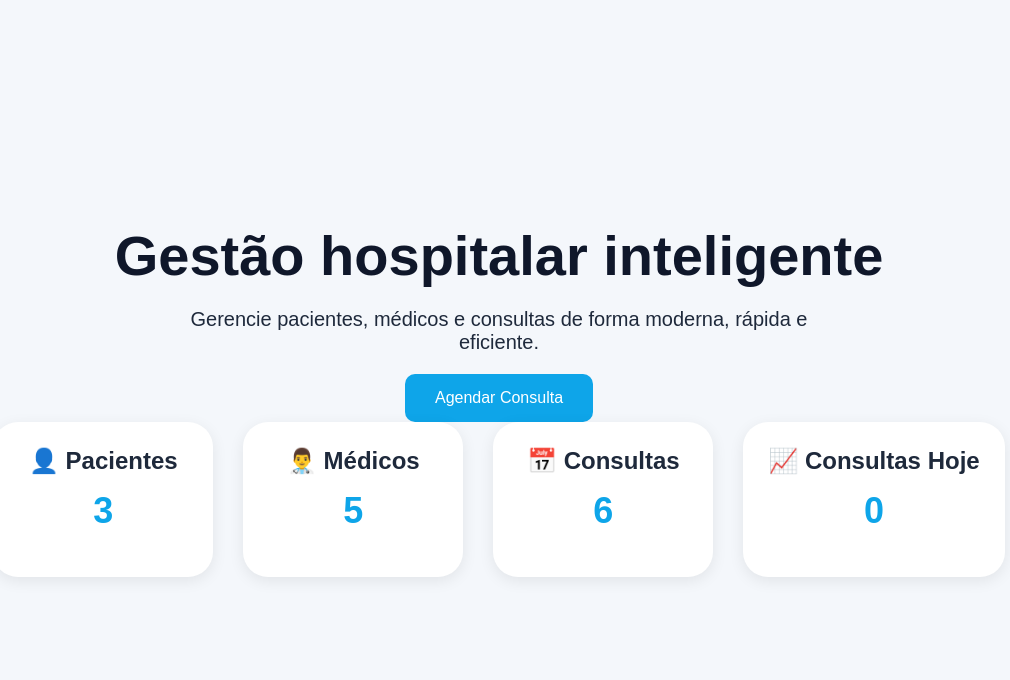
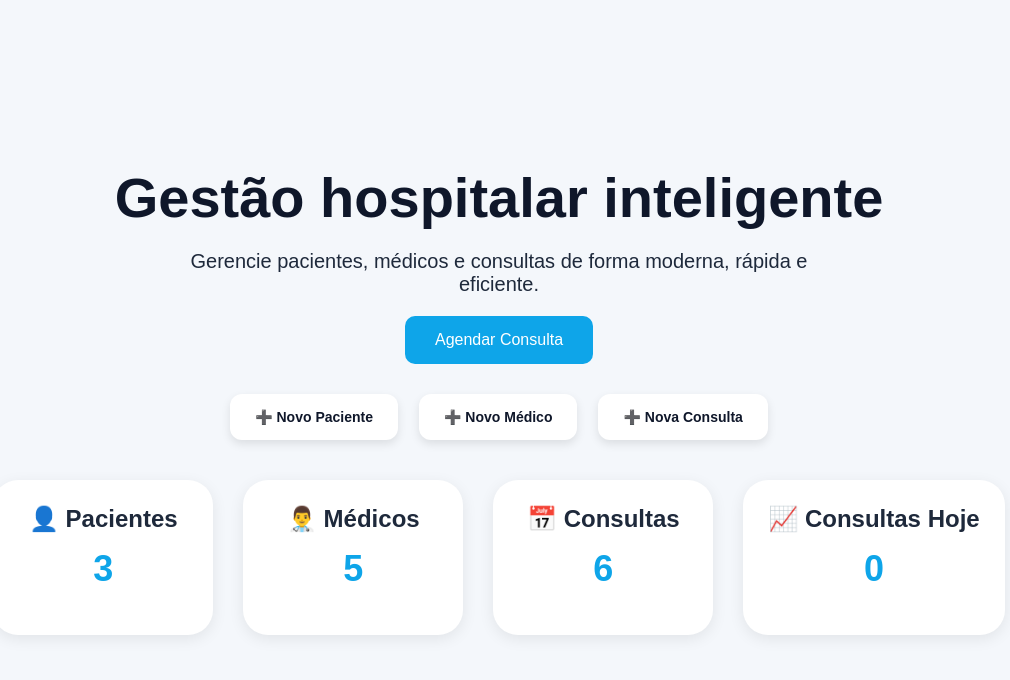
Before and after one commit to SamuelBerto/MedFlow, a Flask app: page / in a window 1280 px wide. Shown: the part 68-748 px from the top of the page, without its empty margins (141-1151 px from the left). Run offline with Flask 3, Linux system fonts and the light colour scheme; data comes from the database, SQL or seed files in the repository; both versions use the stored data as it was after the commit.

Commit message:
feat: adiciona painel de ações rápidas no dashboard

```diff
--- a/static/css/style.css
+++ b/static/css/style.css
@@ -9,6 +9,7 @@ body {
     background-color: #f4f7fb;
     color: #1e293b;
 }
+
 /* NAVBAR */
 .navbar {
     background-color: #0f172a;
@@ -20,22 +21,27 @@ body {
 
     padding: 20px 50px;
 }
+
 .logo {
     font-size: 24px;
     font-weight: bold;
 }
+
 .menu {
     display: flex;
     gap: 25px;
 }
+
 .menu a {
     color: white;
     text-decoration: none;
-    transition:  0.3s;
+    transition: 0.3s;
 }
+
 .menu a:hover {
     color: #38bdf8;
 }
+
 /*HERO */
 .hero {
     height: 85vh;
@@ -48,10 +54,12 @@ body {
     text-align: center;
     padding: 20px;
 }
+
 .hero h1 {
     font-size: 56px;
     margin-bottom: 20px;
 }
+
 .hero p {
     font-size: 20px;
     max-width: 700px;
@@ -66,9 +74,11 @@ body {
     text-decoration: none;
     transition: 0.3s;
 }
+
 .btn:hover {
     background-color: #0284c7;
 }
+
 /* TABELA */
 
 .tabela-container {
@@ -80,7 +90,7 @@ body {
 
     border-radius: 15px;
 
-    box-shadow: 0px 4px 10px rgba(0,0,0,0.1);
+    box-shadow: 0px 4px 10px rgba(0, 0, 0, 0.1);
 }
 
 table {
@@ -103,6 +113,7 @@ td {
 tr:hover {
     background-color: #f1f5f9;
 }
+
 /* RESPONSIVIDADE DAS PÁGINAS */
 
 .hero {
@@ -122,34 +133,40 @@ table {
     border-radius: 10px;
     overflow: hidden;
 }
+
 /* DASHBOARD */
 .dashboard {
     display: flex;
     justify-content: center;
     gap: 30px;
 }
+
 .card {
     background: white;
     padding: 25px;
     border-radius: 25px;
     min-width: 220px;
 
-    box-shadow: 0 4px 15px rgba(0,0,0,0.08);
+    box-shadow: 0 4px 15px rgba(0, 0, 0, 0.08);
 
     transition: all 0.3s ease;
 }
+
 .card:hover {
     transform: translateY(-15px);
-    box-shadow: 0 10 px 25px rgba(0,0,0,0.15);
+    box-shadow: 0 10px 25px rgba(0, 0, 0, 0.15);
 }
+
 .card h2 {
     margin-bottom: 15px;
 }
+
 .card p {
     font-size: 36px;
     font-weight: bold;
     color: #0ea5e9;
 }
+
 /* FORMULÁRIO DE CADASTRO */
 .formulario {
     display: flex;
@@ -158,6 +175,7 @@ table {
     width: 400px;
     margin-top: 30px;
 }
+
 .formulario input,
 .formulario select {
     padding: 12px;
@@ -165,12 +183,45 @@ table {
     border-radius: 10px;
     font-size: 16px;
 }
+
 .formulario button {
-   border: none;
-   cursor: pointer;
+    border: none;
+    cursor: pointer;
 }
+
 .btn-acao {
     padding: 8px 12px;
     margin: 0 3px;
     font-size: 14px;
 }
+
+/* AÇÕES RÁPIDAS */
+.acoes-rapidas {
+    display: flex;
+    gap: 15px;
+    margin-top: 30px;
+    margin-bottom: 40px;
+}
+
+.btn-acao {
+    background-color: white;
+    color: #0f172a;
+
+    text-decoration: none;
+
+    padding: 15px 25px;
+
+    border-radius: 12px;
+
+    box-shadow: 0 4px 10px rgba(0, 0, 0, 0.1);
+    transition: all 0.3s ease;
+    font-weight: bold;
+}
+
+.btn-acao:hover {
+    transform: translateY(-5px);
+    background-color: #58a4ca;
+    color: white;
+    border-radius: 15px;
+
+}
--- a/templates/index.html
+++ b/templates/index.html
@@ -31,6 +31,17 @@
         <a href="/nova-consulta" class="btn">
             Agendar Consulta
         </a>
+        <div class="acoes-rapidas">
+            <a href="/novo-paciente" class="btn-acao">
+                ➕ Novo Paciente
+            </a>
+            <a href="/novo-medico" class="btn-acao">
+                ➕ Novo Médico
+            </a>
+            <a href="/nova-consulta" class="btn-acao">
+                ➕ Nova Consulta
+            </a>
+        </div>
 
         <section class="dashboard">
             <div class="card">
```
Also changed, not shown: medflow.db, 1 other file.
